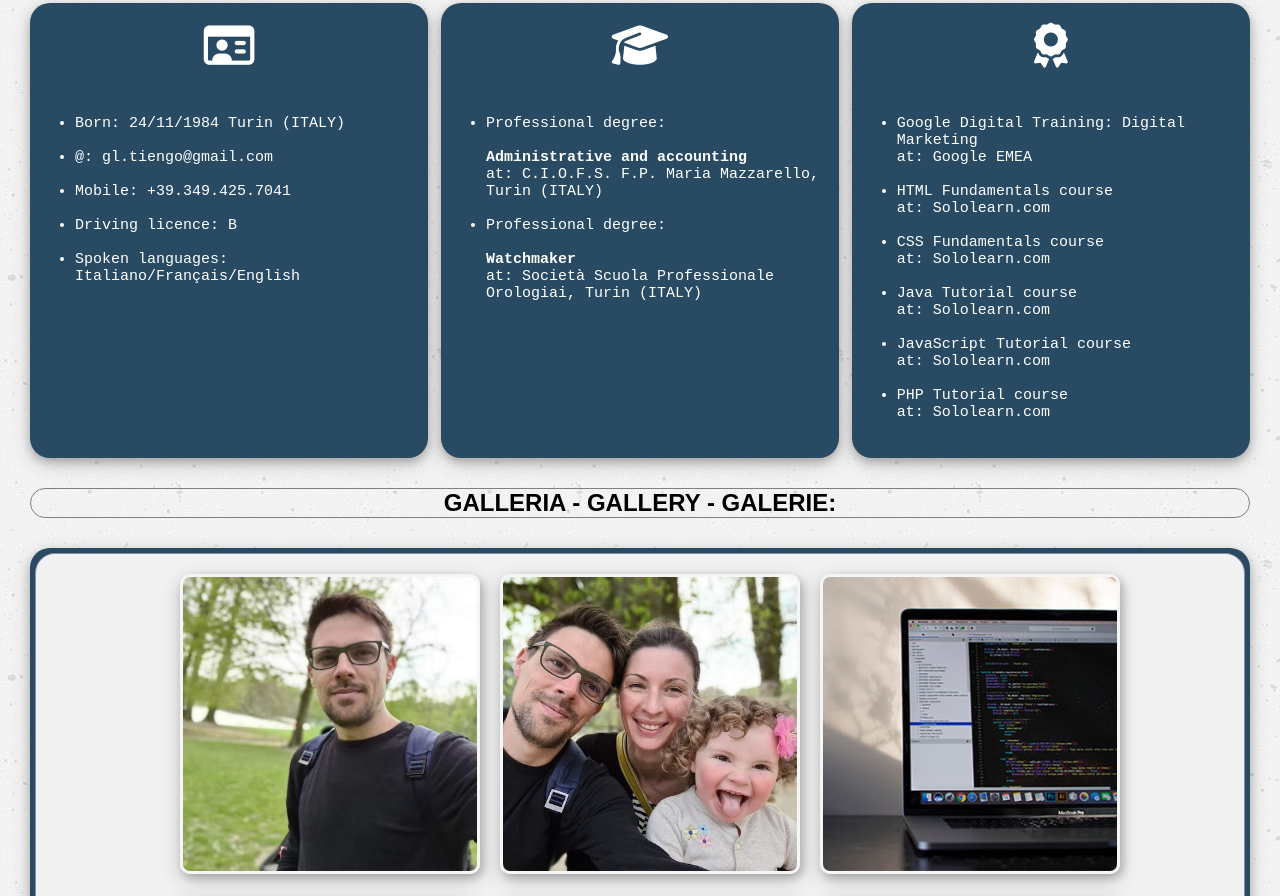
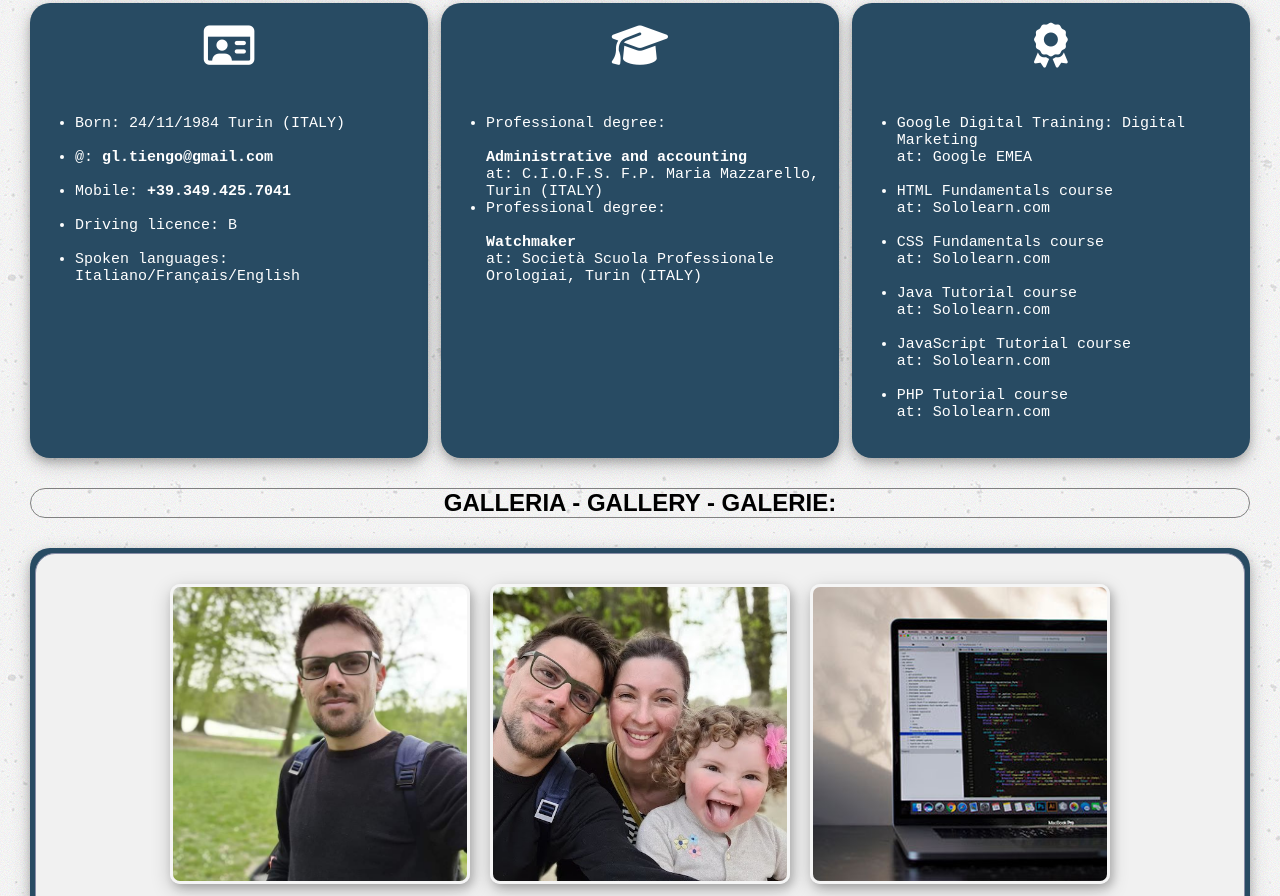
Before and after one commit to Gian1984/My-CV, a plain HTML site: page index.html in a window 1280 px wide. Shown: the part 284-1180 px from the top of the page. Drawn offline with Linux system fonts and the light colour scheme.

Commit message:
fix w3 validator

```diff
--- a/index.html
+++ b/index.html
@@ -24,16 +24,16 @@
             <p style="text-align: center;"><i class="fa fa-id-card-o fa-3x center" aria-hidden="true"></i></p>
             <br>
             <ul>
-                <li>Born: 24/11/1984 Turin (ITALY)</li>
-                <br>
-                <li>@: gl.tiengo@gmail.com</li>
-                <br>
-                <li>Mobile: +39.349.425.7041</li>
-                <br>
-                <li>Driving licence: B</li>
-                <br>
-                <li>Spoken languages:<br>Italiano/Français/English</li>
-                <br>
+                <li>Born: 24/11/1984 Turin (ITALY)<br><br></li>
+
+                <li>@: <b>gl.tiengo@gmail.com</b><br><br></li>
+
+                <li>Mobile: <b>+39.349.425.7041</b><br><br></li>
+
+                <li>Driving licence: B<br><br></li>
+
+                <li>Spoken languages:<br>Italiano/Français/English<br></li>
+
             </ul>
 
         </div>
@@ -43,10 +43,10 @@
             <p style="text-align: center;"><i class="fas fa-graduation-cap fa-3x center"></i></p>
             <br>
             <ul>
-                <li>Professional degree:<br><br><b>Administrative and accounting</b><br>at: C.I.O.F.S. F.P. Maria Mazzarello, Turin (ITALY)</li>
-                <br>
-                <li>Professional degree:<br><br><b>Watchmaker</b><br>at: Società Scuola Professionale Orologiai, Turin (ITALY)</li>
-                <br>
+                <li>Professional degree:<br><br><b>Administrative and accounting</b><br>at: C.I.O.F.S. F.P. Maria Mazzarello, Turin (ITALY)<br></li>
+
+                <li>Professional degree:<br><br><b>Watchmaker</b><br>at: Società Scuola Professionale Orologiai, Turin (ITALY)<br></li>
+
             </ul>
         </div>
 
@@ -56,18 +56,18 @@
             <p style="text-align: center;"><i class="fas fa-award fa-3x center"></i></p>
             <br>
             <ul>
-                <li>Google Digital Training: Digital Marketing<br>at: Google EMEA</li>
-                <br>
-                <li>HTML Fundamentals course<br>at: Sololearn.com</li>
-                <br>
-                <li>CSS Fundamentals course<br>at: Sololearn.com</li>
-                <br>
-                <li>Java Tutorial course<br>at: Sololearn.com</li>
-                <br>
-                <li>JavaScript Tutorial course<br>at: Sololearn.com</li>
-                <br>
-                <li>PHP Tutorial course<br>at: Sololearn.com</li>
-                <br>
+                <li>Google Digital Training: Digital Marketing<br>at: Google EMEA<br><br></li>
+
+                <li>HTML Fundamentals course<br>at: Sololearn.com<br><br></li>
+
+                <li>CSS Fundamentals course<br>at: Sololearn.com<br><br></li>
+
+                <li>Java Tutorial course<br>at: Sololearn.com<br><br></li>
+
+                <li>JavaScript Tutorial course<br>at: Sololearn.com<br><br></li>
+
+                <li>PHP Tutorial course<br>at: Sololearn.com<br><br></li>
+
             </ul>
         </div>
     </div>
@@ -77,9 +77,8 @@
     <div id="bio">
 
         <div class="container">
-            <img id="photo-of-hero" src="img/me.jpg" alt="photo of me"><img id="photo-of-hero" src="img/2.jpg" alt="photo-of-my-family"><img id="photo-of-hero" src="img/right-side-image_4.jpg" alt="photo of me"><img id="photo-of-hero" src="img/19_small.jpg"
-                alt="my-phoyo">
-            <img id="photo-of-hero" src="img/DSC_2274.JPG" alt="photo of me"><img id="photo-of-hero" src="img/16.JPG" alt="my-photo"><img id="photo-of-hero" src="img/550x550.jpg" alt="klimt"><img id="photo-of-hero" src="img/music.jpg" alt="music">
+            <img src="img/me.jpg" alt="photo-of-me"><img src="img/2.jpg" alt="family"><img src="img/right-side-image_4.jpg" alt="coding"><img src="img/19_small.jpg" alt="art">
+            <img src="img/DSC_2274.JPG" alt="basket"><img src="img/16.JPG" alt="my-photo"><img src="img/550x550.jpg" alt="klimt"><img src="img/music.jpg" alt="music">
 
         </div>
 
@@ -140,9 +139,9 @@
                 <li>Emissione ricevute, rimborsi e cambi</li>
                 <li>Gestione file d'attesa</li>
                 <li>Pulizia e ordine della postazione</li>
-                <li>Verifica prodotti al passaggio in cassa</li>
+                <li>Verifica prodotti al passaggio in cassa<br><br></li>
             </ul>
-            <br>
+
             <h3>2008-2019 Ruvolo & Figli S.n.c. Torino (Italy)</h3>
             <h4>Assistente commerciale</h4>
             <ul>
@@ -154,9 +153,9 @@
                 <li>Formazione del nuovo personale</li>
                 <li>Gestione rete informatica aziendale</li>
                 <li>Gestione sito internet aziendale</li>
-                <li>Ricerca fornitori e clienti</li>
+                <li>Ricerca fornitori e clienti<br><br></li>
             </ul>
-            <br>
+
             <h3>2005-2008 Orologica S.a.s. Torino (Italy)</h3>
             <h4>Tecnico Orologiaio</h4>
             <ul>
@@ -208,9 +207,9 @@
                 <li>Émettre des reçus, des remboursements ou des changements</li>
                 <li>Gérer la file d'attente</li>
                 <li>Assurer l’entretien de son poste </li>
-                <li>Contrôler les produits lors du passage en caisse</li>
+                <li>Contrôler les produits lors du passage en caisse<br><br></li>
             </ul>
-            <br>
+
             <h3>2008-2019 Ruvolo & Figli S.n.c. Turin (Italy)</h3>
             <h4>Assistant commercial</h4>
             <ul>
--- a/style.css
+++ b/style.css
@@ -6,10 +6,12 @@ body {
 }
 
 img {
-    border-radius: 20px;
-    box-shadow: 0 4px 8px 0 rgba(0, 0, 0, 0.2), 0 6px 20px 0 rgba(0, 0, 0, 0.19);
-    margin-left: 20px;
-    margin-bottom: 20px;
+    border-radius: 10px;
+    border: solid 3px whitesmoke;
+    box-shadow: 3px 4px 8px 0 rgba(0, 0, 0, 0.2), 0 6px 20px 0 rgba(0, 0, 0, 0.19);
+    max-width: 300px;
+    max-height: 300px;
+    margin: 10px;
 }
 
 h1 {
@@ -78,14 +80,6 @@ h2 {
 
 td {
     padding: 5px;
-}
-
-#photo-of-hero {
-    border-radius: 10px;
-    border: solid 3px whitesmoke;
-    box-shadow: 3px 4px 8px 0 rgba(0, 0, 0, 0.2), 0 6px 20px 0 rgba(0, 0, 0, 0.19);
-    max-width: 300px;
-    max-height: 300px;
 }
 
 #bio-text {
```
